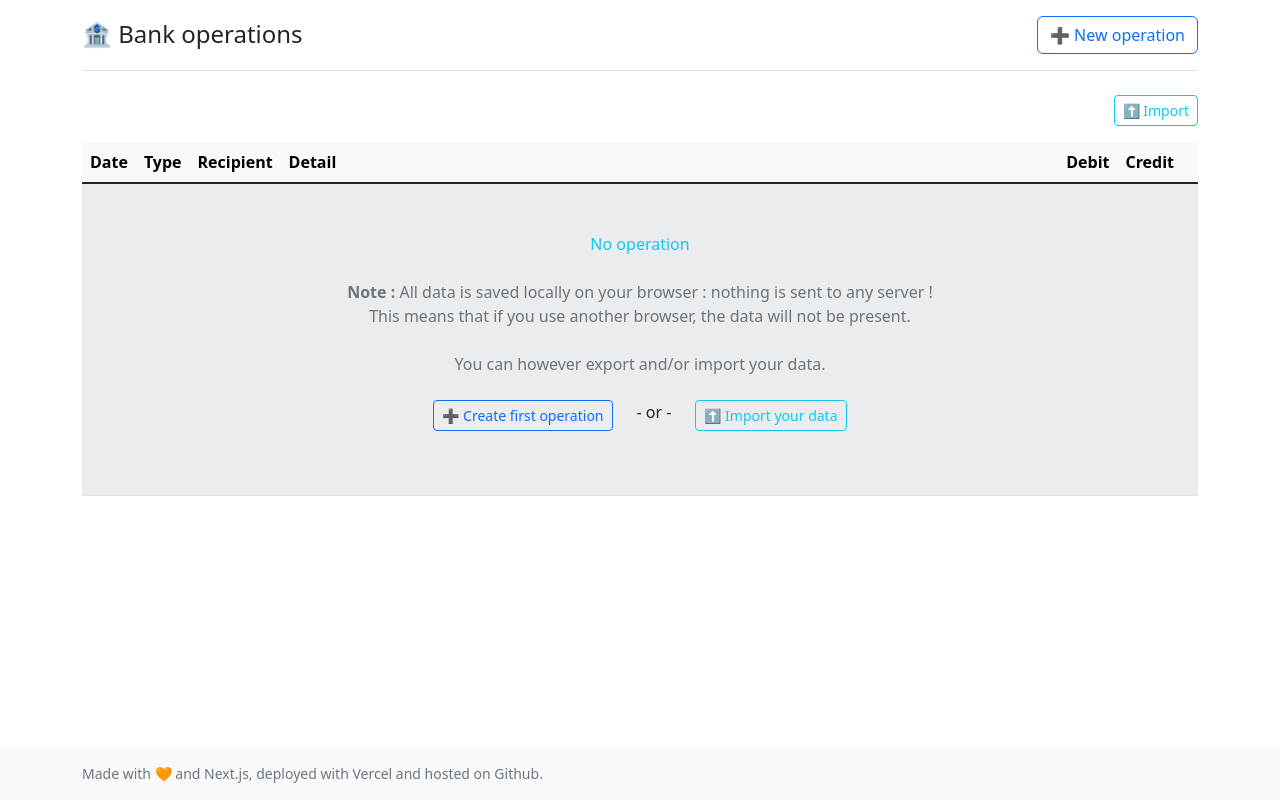
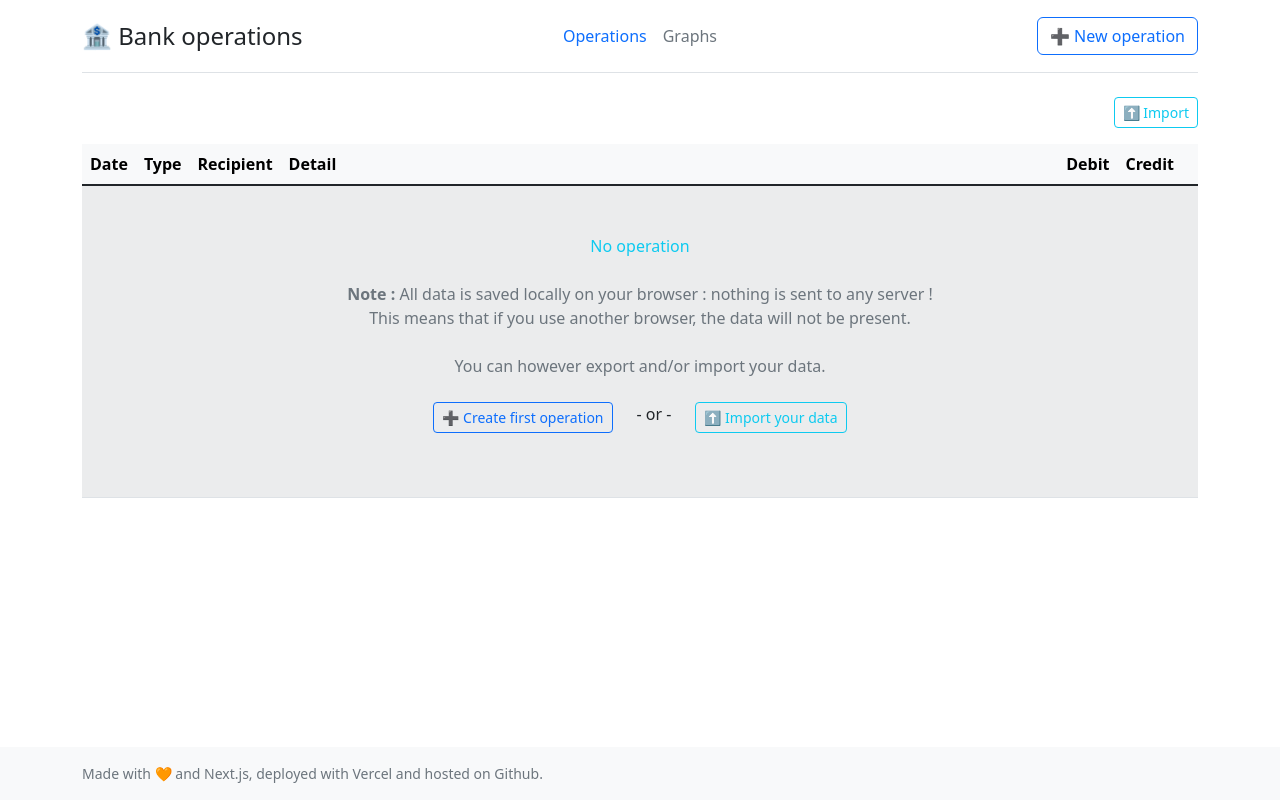
Before and after one commit to rseon/bank-operations, a Next.js app: page / in a window 1280 px wide. Built offline with nearby package versions, Linux system fonts and the light colour scheme.

Commit message:
prepare new page

```diff
--- a/src/components/HeaderComponent.js
+++ b/src/components/HeaderComponent.js
@@ -1,4 +1,8 @@
+import Link from "next/link";
+import {useRouter} from "next/router";
+
 export default function HeaderComponent() {
+	const router = useRouter()
 
 	const showModal = () => {
 		const { Modal } = require("bootstrap")
@@ -9,17 +13,25 @@ export default function HeaderComponent() {
 	return (
 		<>
 			<div className="container">
-				<header className="d-flex flex-wrap py-3 mb-4 border-bottom">
-					<span className="me-md-auto fs-4">
+				<header className="d-flex flex-wrap align-items-center justify-content-center justify-content-md-between py-3 mb-4 border-bottom">
+					<span className="d-flex align-items-center col-md-3 mb-2 mb-md-0 text-dark text-decoration-none fs-4">
 						🏦 Bank operations
 					</span>
-					<ul className="nav">
+					<ul className="nav col-12 col-md-auto mb-2 justify-content-center mb-md-0">
 						<li>
+							<Link href="/" className={`nav-link px-2 ${router.pathname === '/' ? 'link-primary' : 'link-secondary'}`}>Operations</Link>
+						</li>
+						<li>
+							<Link href="/graphs" className={`nav-link px-2 ${router.pathname === '/graphs' ? 'link-primary' : 'link-secondary'}`}>Graphs</Link>
+						</li>
+					</ul>
+					<div className="col-md-3 text-end">
+						{router.pathname === '/' &&
 							<button className="btn btn-outline-primary" onClick={showModal}>
 								➕ New operation
 							</button>
-						</li>
-					</ul>
+						}
+					</div>
 				</header>
 			</div>
 		</>
```
Also changed, not shown: src/pages/graphs.js (added, +13 -0 lines).
